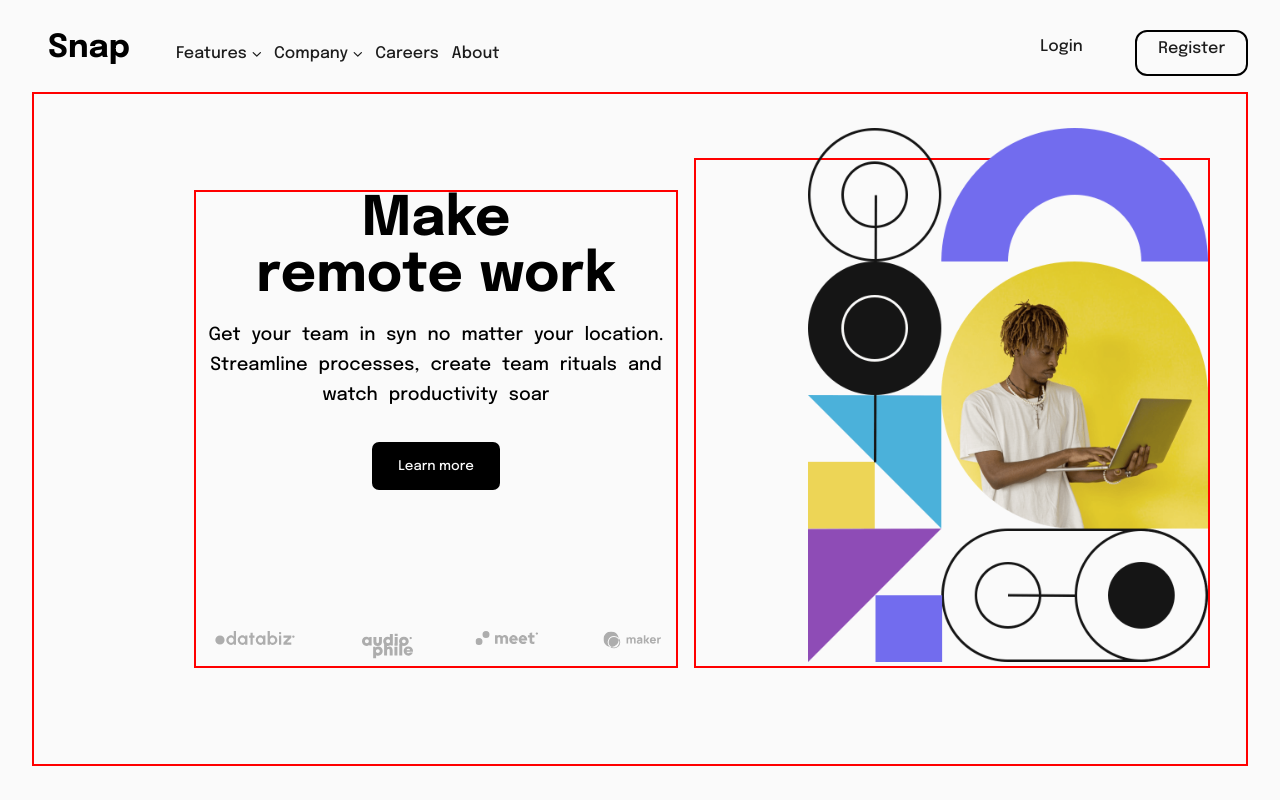
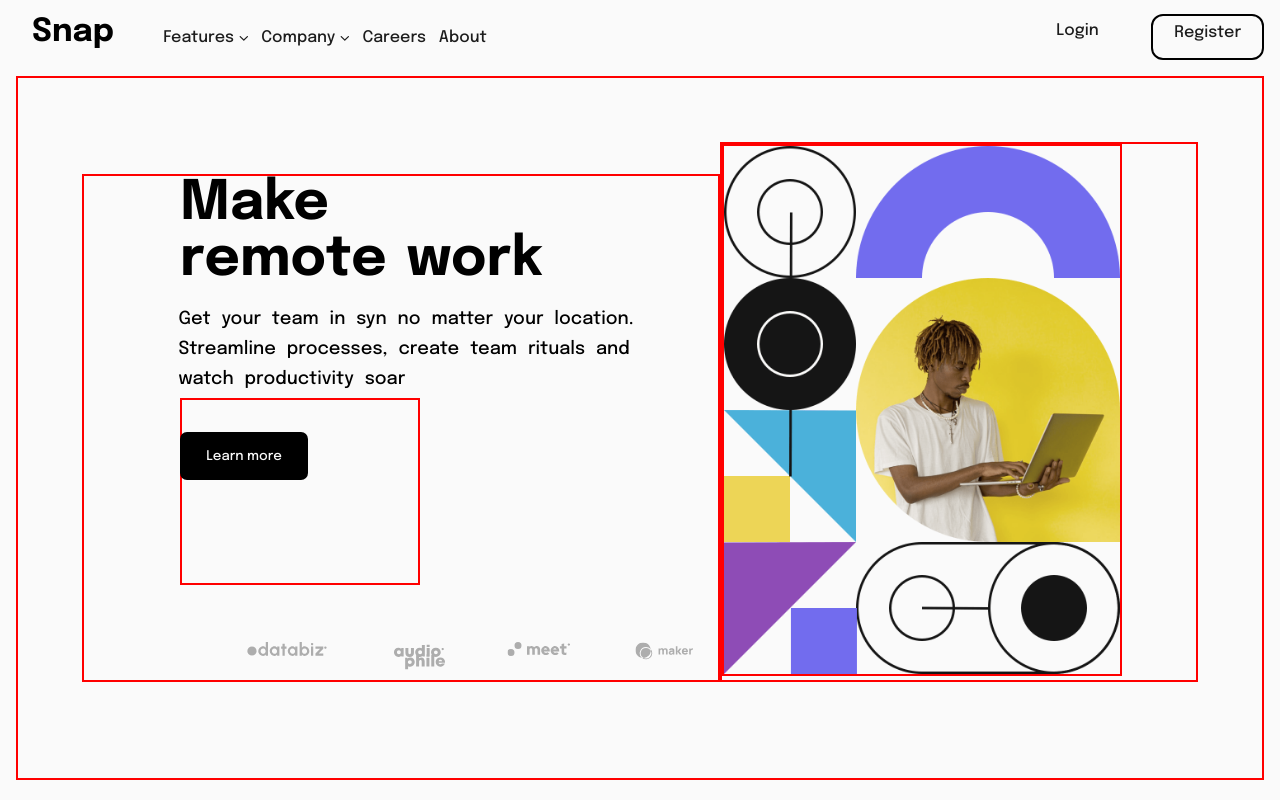
Before and after one commit to smarist/snap-app, a React (Create React App) app: page / in a window 1280 px wide. Built offline with nearby package versions, Linux system fonts and the light colour scheme.

Commit message:
made some changes

```diff
--- a/src/components/Nav/Nav.js
+++ b/src/components/Nav/Nav.js
@@ -10,7 +10,7 @@ export default function Nav(){
 
 
     const isTabletOrMobile = useMediaQuery({ query: '(min-width: 400px) and (max-width:  899px)' })
-    const isBigScreen = useMediaQuery({ query: '(min-width: 900px)' })
+    const isBigScreen = useMediaQuery({ query: '(min-width: 899px)' })
 
 
     return(
--- a/src/index.css
+++ b/src/index.css
@@ -98,12 +98,11 @@
 }
 
 
-@media screen  and (min-width: 900px){
+@media screen  and (min-width: 899px){
 
   body {
     background: #FAFAFA;
     margin: 0;
-    padding: 2rem;
     font-family: 'Epilogue', sans-serif;
     font-weight: 500;
   }
@@ -113,19 +112,22 @@
   }
 
   .side{
-    padding: 6rem 10rem;
+    width: auto;
     display: grid;
     margin: 0 auto;
-    grid-gap: 1rem;
-    grid-template-columns: 2fr 1fr;
+    padding: 6rem 4rem;
+    grid-template-columns: 2fr 1.5fr;
     border: 2px solid red;
   }
 
   .side1{
+    margin: 0;
     width: auto;
     border: 2px solid red;
     display: flex;
     flex-direction: column;
+    align-content: flex-start;
+    padding-left: 6rem;
   }
 
   .side2{
@@ -135,10 +137,10 @@
   }
 
   .img-desktop{
-    width: 50vh;
+    border: 2px solid red;
+    width: 25rem;
     height: auto;
-    margin-top: -2rem;
-    margin-left: 7rem;
+    object-fit: contain;
 
   }
 
@@ -150,10 +152,12 @@
     margin-top: 3rem;
     margin-bottom: -0.2rem;
     padding: 0.4rem 0;
+    margin-left: 3rem;
 
   }
 
   .h1-div{
+    align-content: flex-start;
     height: 24%;
   }
 
@@ -161,13 +165,19 @@
     font-size: 3.4rem;
     word-spacing: 0.2rem;
     margin: 0;
+    text-align: left;
+    word-spacing: 0.4rem;
 
   }
 
   .btn-div{
     height: 40%;
+    border: 2px solid red;
+    width: 15rem;
   }
+
   .side-btn{
+    margin-left: -7rem;
     height: 3rem;
     width: 8rem;
     font-family: 'Epilogue', sans-serif;
@@ -178,6 +188,7 @@
     cursor: pointer;
     border-radius: 7px;
     margin-top: 2rem;
+
   }
 
   .side-btn:hover{
@@ -187,11 +198,13 @@
   }
 
   p{
+    text-align: left;
     font-size: 18px;
     height: 20%;
     line-height: 30px;
     word-spacing: 0.4rem;
     width: 30rem;
+    margin-left: -0.1rem;
 
   }
 }
```
